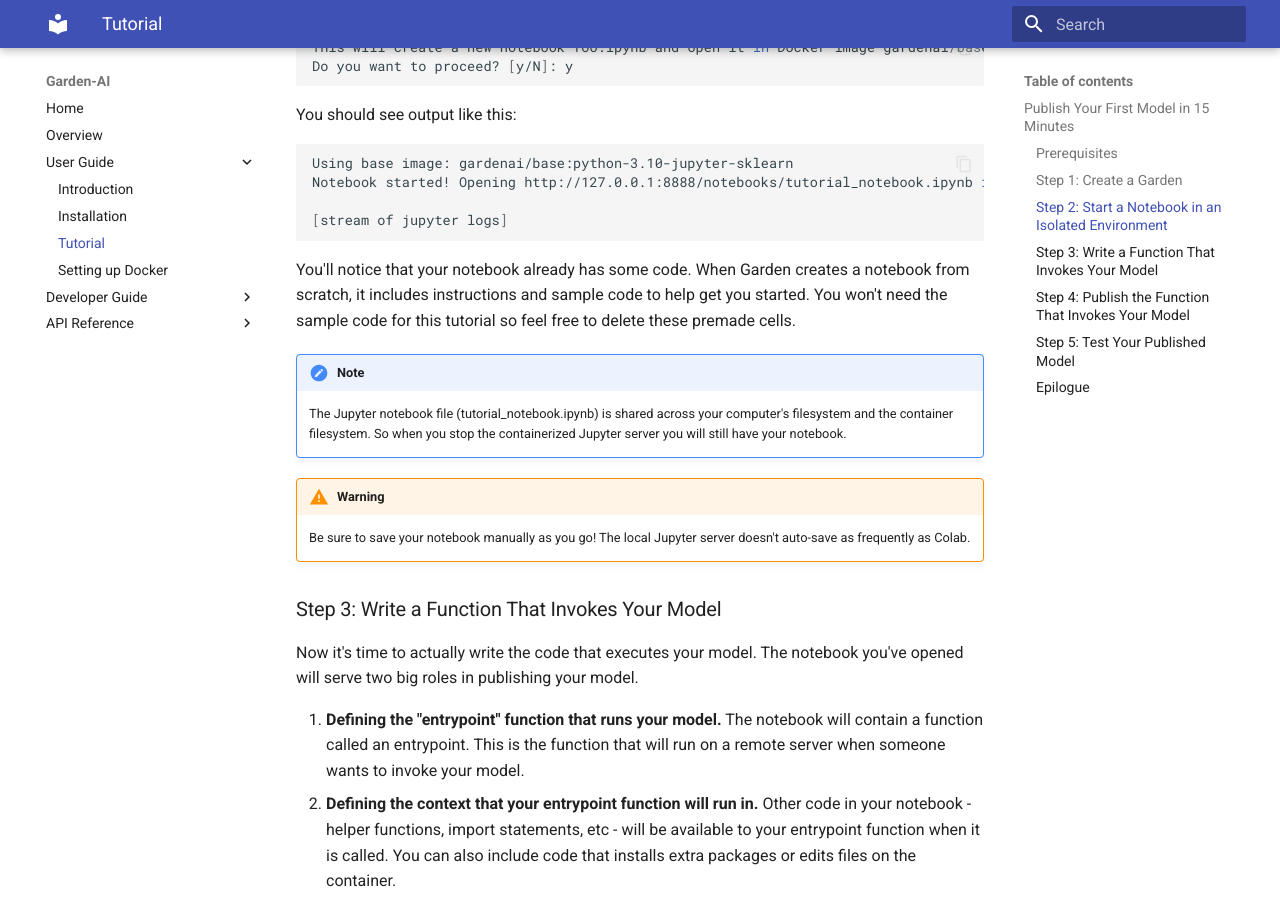
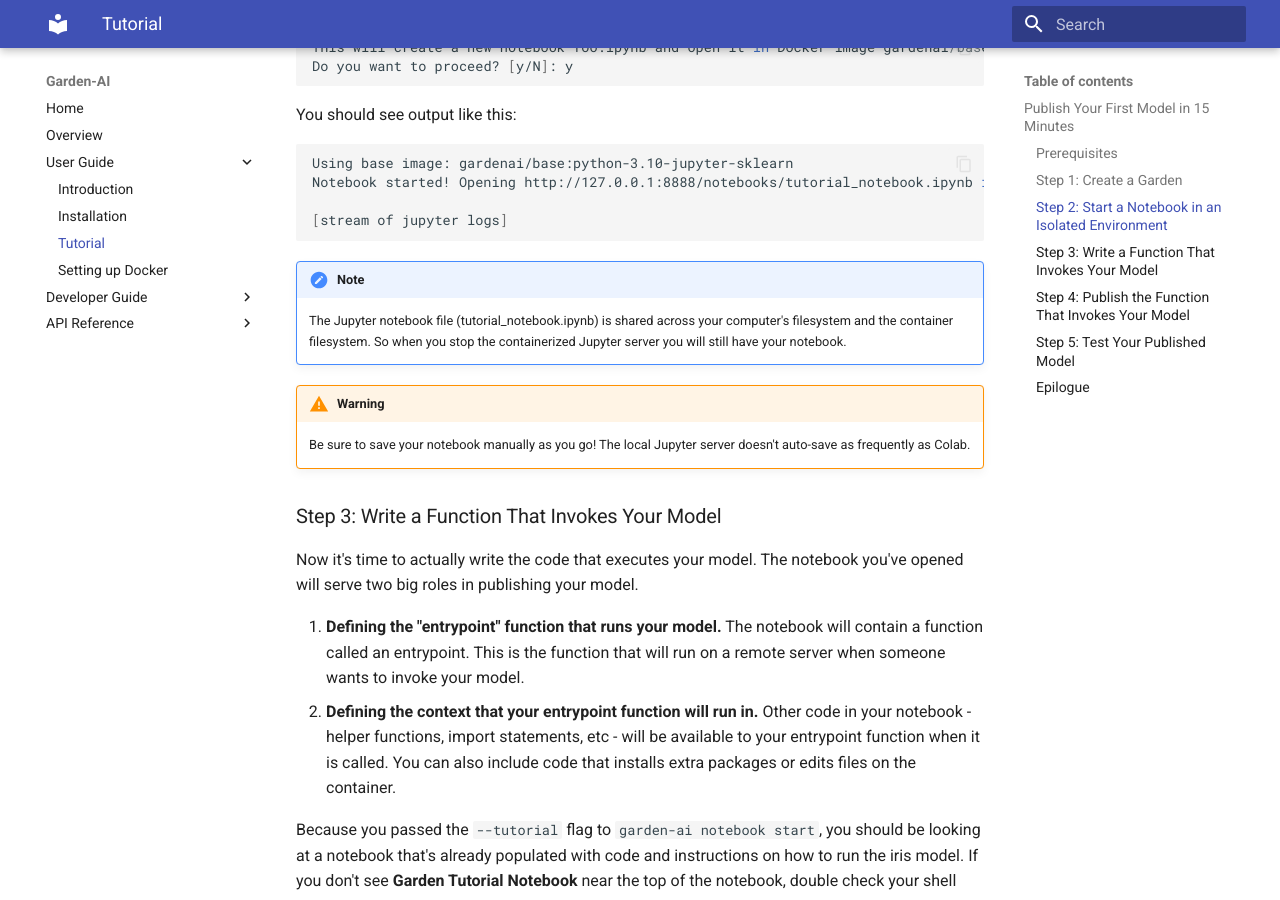
Before and after one commit to Garden-AI/garden, an MkDocs documentation site: the page built from docs/user_guide/tutorial.md, in a window 1280 px wide and 900 px high, scrolled down 2811 px. Built offline with MkDocs 1.6.1 and Material for MkDocs 9.7.7, drawn with Linux system fonts in a browser that asks for light colours.

Commit message:
Remove cruft paragraph

````diff
--- a/docs/user_guide/tutorial.md
+++ b/docs/user_guide/tutorial.md
@@ -106,8 +106,6 @@
 [stream of jupyter logs]
 ```
 
-You'll notice that your notebook already has some code. When Garden creates a notebook from scratch, it includes instructions and sample code to help get you started. You won't need the sample code for this tutorial so feel free to delete these premade cells.
-
 !!! note
     The Jupyter notebook file (tutorial_notebook.ipynb) is shared across your computer's filesystem and the container filesystem. So when you stop the containerized Jupyter server you will still have your notebook.
 
````
